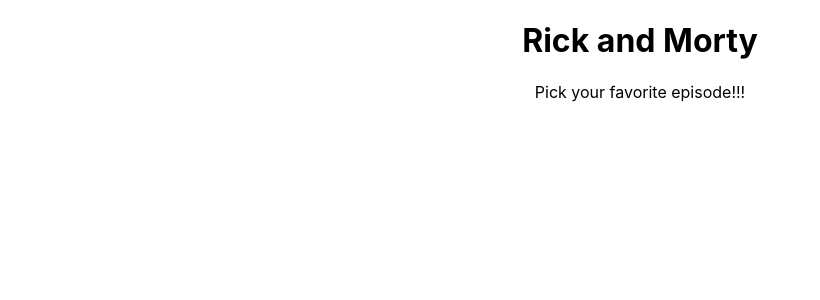
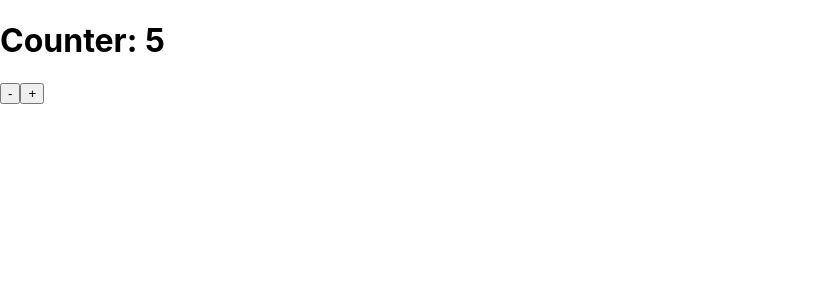
Before and after one commit to ArtmenV/types_react, a React (Create React App) app: page / in a window 1280 px wide. Shown: the top 300 px of the page, without its empty margins (0-820 px from the left). Built offline with nearby package versions, Linux system fonts and the light colour scheme.

Commit message:
fix_bug_calc

```diff
--- a/src/App.tsx
+++ b/src/App.tsx
@@ -3,47 +3,51 @@
 import "./App.css";
 import { Form } from "./components/Form";
 import { Store } from "./store";
+import Counter from "./components/counter";
 
-interface IEpisode {
-  id: number;
-  name: string;
-}
+// interface IEpisode {
+//   id: number;
+//   name: string;
+// }
 const App: React.FC = () => {
-  const { state, dispatch } = React.useContext(Store);
+  // const { state, dispatch } = React.useContext(Store);
 
-  React.useEffect(() => {
-    state.episodes.lenght === 0 && fetchDataAction();
-  });
+  // React.useEffect(() => {
+  //   state.episodes.lenght === 0 && fetchDataAction();
+  // });
 
-  const fetchDataAction = async () => {
-    const URL =
-      "https://api.tvmaze.com/singlesearch/shows?q=rick-&-morty&embed=episodes";
-    const data = await fetch(URL);
-    const dataJSON = await data.json();
-    return dispatch({
-      type: "FETCH_DATA",
-      payload: dataJSON._embedded.episodes
-    });
-  };
+  // const fetchDataAction = async () => {
+  //   const URL =
+  //     "https://api.tvmaze.com/singlesearch/shows?q=rick-&-morty&embed=episodes";
+  //   const data = await fetch(URL);
+  //   const dataJSON = await data.json();
+  //   return dispatch({
+  //     type: "FETCH_DATA",
+  //     payload: dataJSON._embedded.episodes
+  //   });
+  // };
   return (
-    <div className="App">
-      {/* <Form /> */}
-      {console.log(state)}
-      <h1>Rick and Morty</h1>
-      <p>Pick your favorite episode!!!</p>
-      <section>
-        {state.episodes.map((episode: any) => {
-          return (
-            <section key={episode.id}>
-              <img
-                src={episode.image.medium}
-                alt={`Rick and Mort ${episode.name}`}
-              />
-              <div>{episode.name}</div>
-            </section>
-          );
-        })}
-      </section>
+    // <div className="App">
+    //   {/* <Form /> */}
+    //   {console.log(state)}
+    //   <h1>Rick and Morty</h1>
+    //   <p>Pick your favorite episode!!!</p>
+    //   {/* <section> */}
+    //     {/* {state.episodes.map((episode: any) => {
+    //       return (
+    //         <section key={episode.id}>
+    //           <img
+    //             src={episode.image.medium}
+    //             alt={`Rick and Mort ${episode.name}`}
+    //           />
+    //           <div>{episode.name}</div>
+    //         </section>
+    //       );
+    //     })}
+    //   </section> */}
+    //   {/* </div> */}
+    <div>
+      <Counter />
     </div>
   );
 };
--- a/src/components/counter.tsx
+++ b/src/components/counter.tsx
@@ -6,15 +6,16 @@
 import { incrementCounter, decrementCounter } from "../store/counter/action";
 
 interface CounterProps {
-  increment: () => void;
-  decrement: () => void;
-  count: number;
+  readonly increment: () => void;
+  readonly decrement: () => void;
+  count: any;
 }
 
 const Counter = ({ increment, decrement, count }: CounterProps) => {
+  console.log(count);
   return (
     <div>
-      <h1>Counter: {count}</h1>
+      <h1>Counter: {count.count}</h1>
       <button onClick={increment}>-</button>
       <button onClick={decrement}>+</button>
     </div>
--- a/src/store/counter/reducer.ts
+++ b/src/store/counter/reducer.ts
@@ -2,7 +2,7 @@
 import { Action } from "redux";
 
 const initialState: CounterState = {
-  count: 0
+  count: 5
 };
 
 export const count = (
```
Also changed, not shown: src/index.tsx (+4 -3 lines).
